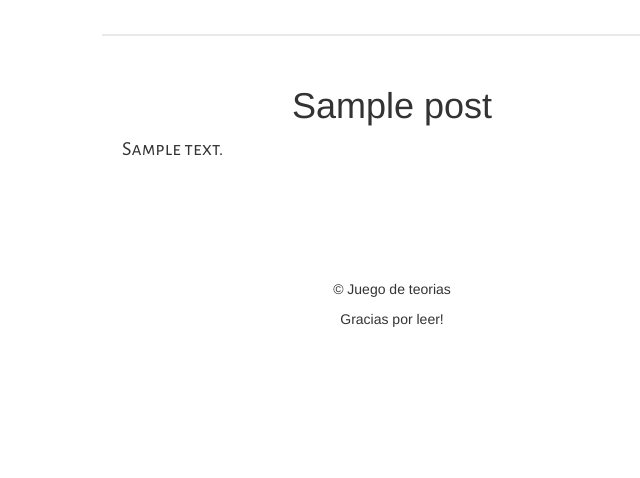
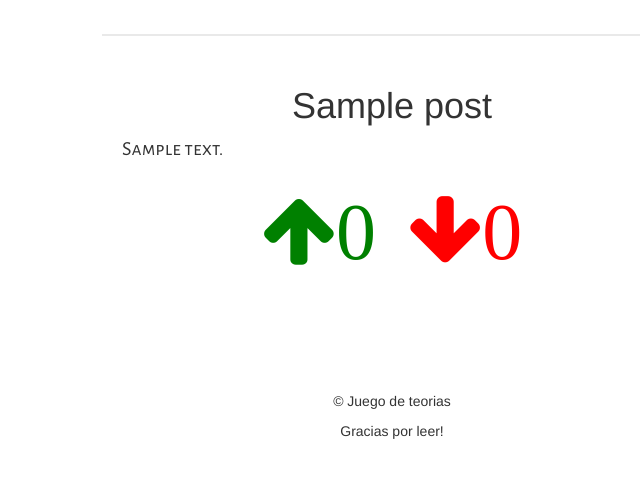
Before and after one commit to Neithenn/Blog_series, a Rails app: a page that uses app/views/posts/show.html.erb in a window 1280 px wide. Shown: the part 229-707 px from the top of the page, without its empty margins (248-888 px from the left). Run offline with Rails 7, Linux system fonts and the light colour scheme; a user stored in the database is signed in; tables that the repository leaves empty hold one stand-in row (values such as "Sample post"); style sheets or scripts are compiled from the project's sources; some libraries are stand-ins or nearby versions; some web fonts are replaced.

Commit message:
voting system

```diff
--- a/app/assets/stylesheets/_home.css.scss
+++ b/app/assets/stylesheets/_home.css.scss
@@ -60,3 +60,19 @@
 .red{
 	color: red;
 }
+
+.center-votes {
+ margin: 0 auto !important;
+  float: none !important;
+
+i{
+	padding:0.2em;
+	font-size: 25px;
+	}
+}
+
+.vcenter {
+    display: inline-block;
+    vertical-align: middle;
+    float: none;
+}
--- /dev/null
+++ b/app/assets/stylesheets/_show_post.css.scss
@@ -0,0 +1,15 @@
+.center-table {
+ margin: 0 auto !important;
+  float: none !important;
+  margin-top: 3em;
+
+  i{
+  	padding: 0.2em;
+  	font-size: 80px;
+  }
+}
+
+.center-title{
+
+	text-align:center;
+}
--- a/app/assets/stylesheets/application.css.scss
+++ b/app/assets/stylesheets/application.css.scss
@@ -105,3 +105,4 @@ body{
 
 @import 'home';
 @import 'auth';
+@import 'show_post';
--- a/app/controllers/posts_controller.rb
+++ b/app/controllers/posts_controller.rb
@@ -1,5 +1,5 @@
 class PostsController < ApplicationController
-	before_action :find_post, only: [:show, :edit, :update, :destroy]
+	before_action :find_post, only: [:show, :edit, :update, :destroy, :upvote, :downvote]
 	def index
 	end
 
@@ -38,6 +38,17 @@ class PostsController < ApplicationController
 		redirect_to posts_path
 	end
 
+	#upvote from user
+	def upvote
+		@post.upvote_from current_user
+		redirect_to post_path
+	end
+
+	def downvote
+		@post.downvote_from current_user
+		redirect_to post_path
+	end
+
 private
 
 def post_params
--- a/app/models/post.rb
+++ b/app/models/post.rb
@@ -1,4 +1,6 @@
 class Post < ActiveRecord::Base
 	  extend FriendlyId
   	friendly_id :title, use: :slugged
+
+  	acts_as_votable
 end
--- a/app/models/user.rb
+++ b/app/models/user.rb
@@ -1,6 +1,7 @@
 class User < ActiveRecord::Base
   # Include default devise modules. Others available are:
   # :confirmable, :lockable, :timeoutable and :omniauthable
+  acts_as_voter
   devise :database_authenticatable, :registerable, :omniauthable,
          :recoverable, :rememberable, :trackable, :validatable
 
--- a/app/views/layouts/application.html.erb
+++ b/app/views/layouts/application.html.erb
@@ -5,7 +5,7 @@
 <title>Juego de teorias</title>
 <link href='https://fonts.googleapis.com/css?family=Creepster|Rye|Wallpoet|Merriweather+Sans:400,800italic|Alegreya+Sans+SC:400,800italic' rel='stylesheet' type='text/css'>
   <%= stylesheet_link_tag    'application', media: 'all', 'data-turbolinks-track' => true %>
-  <%= javascript_include_tag 'default', 'data-turbolinks-track' => true %>
+  <%= javascript_include_tag 'application', 'data-turbolinks-track' => true %>
   <%= csrf_meta_tags %>
 </head>
 <body>
--- a/app/views/posts/show.html.erb
+++ b/app/views/posts/show.html.erb
@@ -8,6 +8,30 @@
 
 
 
+<% if user_signed_in? %>
+
+<table class='center-table'>
+	<tr>
+		<td>
+	<%= link_to like_post_path(@post), method: :put do %>
+	 <i class="fa fa-arrow-up green" aria-hidden="true"><%=@post.get_upvotes.size%></i>
+	<%end%>
+		</td>
+		<td>
+	<%= link_to dislike_post_path(@post), method: :put do %>
+	 <i class="fa fa-arrow-down red" aria-hidden="true"><%= @post.get_downvotes.size%></i>
+	<%end%>
+		</td>
+	</tr>
+</table>
+
+
+<% else %>
+
+	<h2 class="center-title">Logeate ahora para votar!</h2>
+
+<% end %>
+
 </div>
 
 <%= render 'disqus' %>
--- a/config/routes.rb
+++ b/config/routes.rb
@@ -1,6 +1,11 @@
 Rails.application.routes.draw do
   devise_for :users, controllers: {omniauth_callbacks: "omniauth_callbacks"}
-  resources :posts
+  resources :posts do
+  	member do
+  		put "like" => "posts#upvote"
+  		put "dislike" => "posts#downvote"
+  	end
+  end
   get 'home/index'
   root 'home#index'
   get '/got' => 'got_home#index', as: 'got'
```
Also changed, not shown: app/views/home/index.html.erb (+12 -2 lines), db/migrate/20160525161402_acts_as_votable_migration.rb (added, +27 -0 lines), Gemfile, Gemfile.lock, db/schema.rb.
